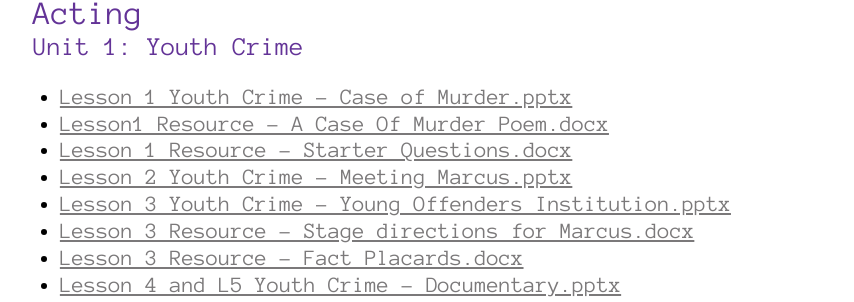
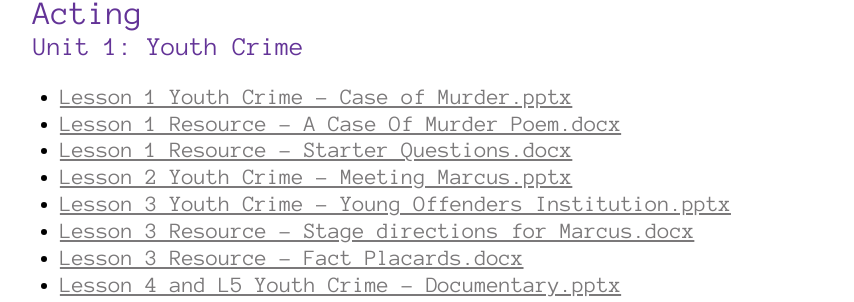
Before and after one commit to MalphasWats/stagewallis.com, a Jekyll site: the page built from PA/Year9.markdown, in a window 1280 px wide. Shown: the part 147-449 px from the top of the page, without its empty margins (207-1061 px from the left). Built offline with Jekyll 4.4.1, drawn with Linux system fonts in a browser that asks for light colours.

Commit message:
y9actingfurthertitlechanges

```diff
--- a/PA/Year9.markdown
+++ b/PA/Year9.markdown
@@ -8,7 +8,7 @@ title: Year 9
 ### Unit 1: Youth Crime
 
 * [Lesson 1 Youth Crime - Case of Murder.pptx](y9acting/Lesson 1 YC - Case of Murder.pptx)
-* [Lesson1 Resource - A Case Of Murder Poem.docx](y9acting/L1 - Resource - A Case Of Murder Poem.docx)
+* [Lesson 1 Resource - A Case Of Murder Poem.docx](y9acting/L1 - Resource - A Case Of Murder Poem.docx)
 * [Lesson 1 Resource - Starter Questions.docx](y9acting/L1 YC Res Starter Questions.docx)
 * [Lesson 2 Youth Crime - Meeting Marcus.pptx](y9acting/Lesson 2 YC - Meeting Marcus.pptx)
 * [Lesson 3 Youth Crime - Young Offenders Institution.pptx](y9acting/Lesson 3 YC - Young Offenders Institution.pptx)
```
